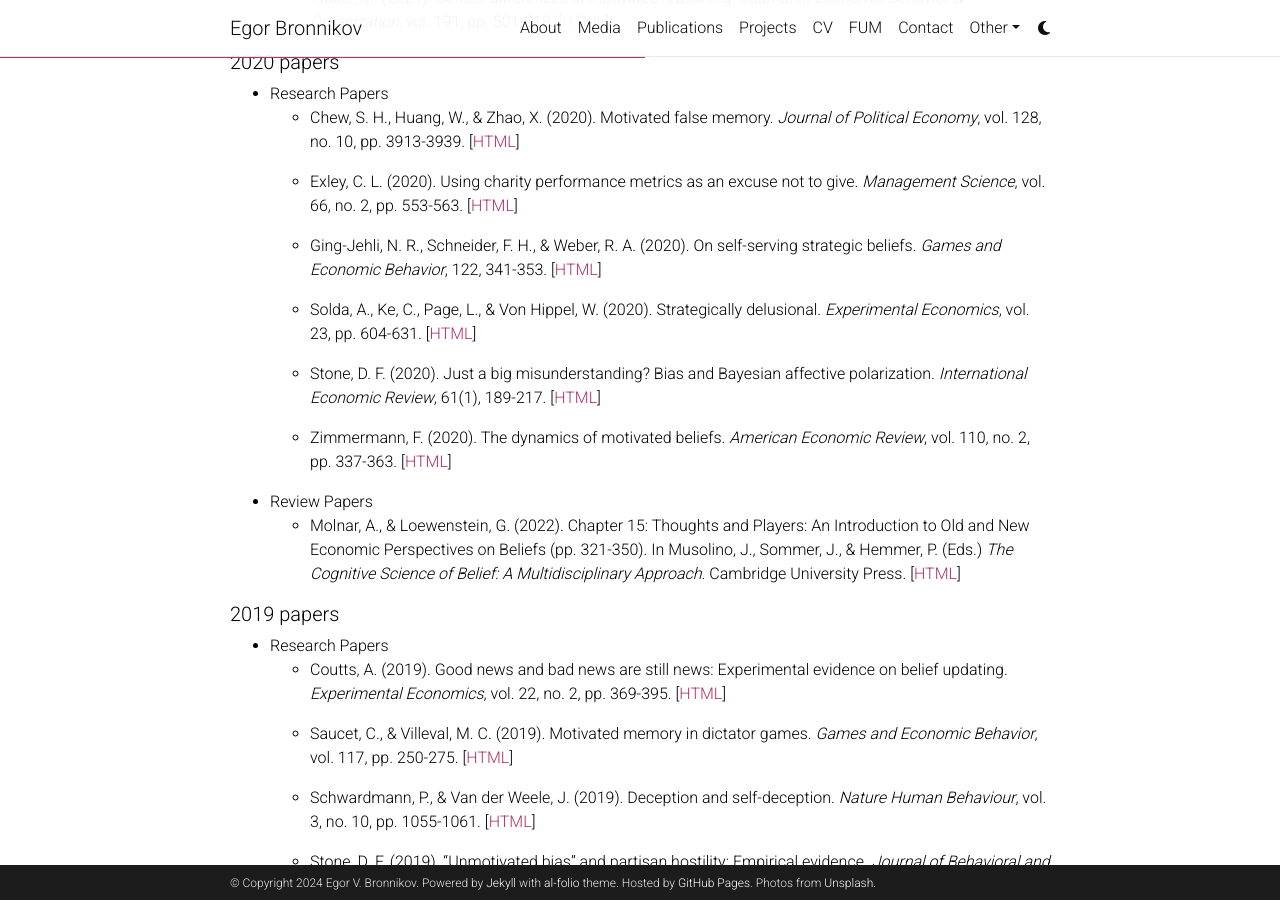
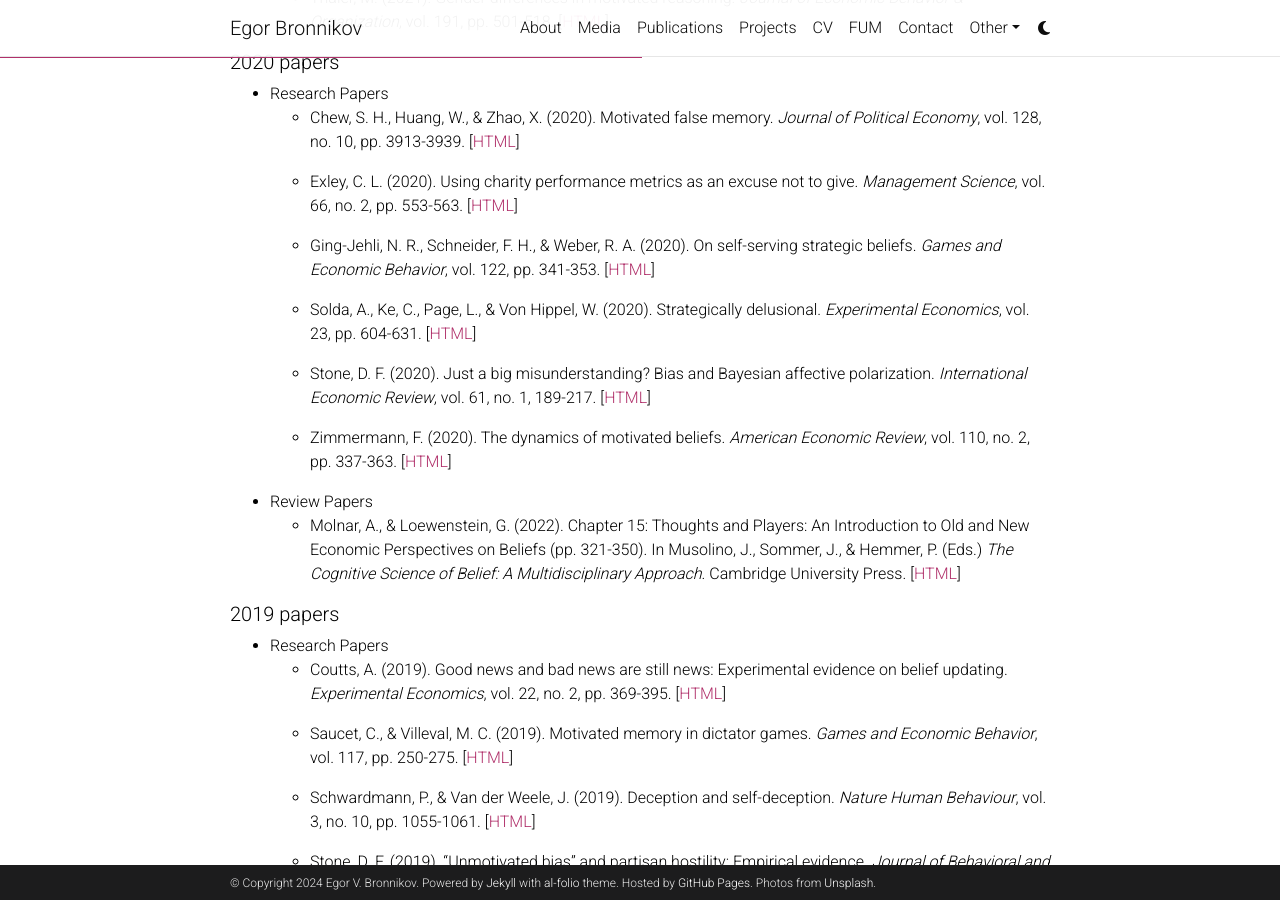
Before and after one commit to egorbronnikov/egorbronnikov.github.io, a Jekyll site: the page built from _pages/motivatedreasoning.md, in a window 1280 px wide and 900 px high, scrolled down 2446 px. Built offline with Jekyll 4.4.1, drawn with Linux system fonts in a browser that asks for light colours; comment, search, counter and statistics services are not loaded; a style sheet for code colours, icons or effects is not loaded; some of the changed text lies outside the part shown.

Commit message:
Update motivatedreasoning.md

```diff
--- a/_pages/motivatedreasoning.md
+++ b/_pages/motivatedreasoning.md
@@ -20,7 +20,7 @@
 
   - Thaler, M. (forthcoming). Good News Is Not a Sufficient Condition for Motivated Reasoning. _American Economic Journal: Microeconomics_. [[HTML](https://www.aeaweb.org/articles?id=10.1257/mic.20220146&&from=f)]
 
-  - Coffman, K., Collis, M. R., & Kulkarni, L. (2023). Stereotypes and belief updating. _Journal of the European Economic Association_.[[HTML]()]
+  - Coffman, K., Collis, M. R., & Kulkarni, L. (2023). Stereotypes and belief updating. _Journal of the European Economic Association_.[[HTML](https://academic.oup.com/jeea/advance-article-abstract/doi/10.1093/jeea/jvad063/7333976)]
 
 - Review Papers
   - TBA
@@ -52,7 +52,7 @@
 
   - Sprengholz, P., Henkel, L., Böhm, R., & Betsch, C. (2023). Historical narratives about the COVID-19 pandemic are motivationally biased. _Nature_, vol. 623, no. 7987, pp. 588-593. [[HTML](https://www.nature.com/articles/s41586-023-06674-5)]
 
-  - Wang, A., Wang, S., & Ye, X. (2023). When information conflicts with obligations: the role of motivated cognition. _The Economic Journal_, vol. 133, no. 654, pp. 2533-2552. [[HTML]()]
+  - Wang, A., Wang, S., & Ye, X. (2023). When information conflicts with obligations: the role of motivated cognition. _The Economic Journal_, vol. 133, no. 654, pp. 2533-2552. [[HTML](https://academic.oup.com/ej/article-abstract/133/654/2533/7175372)]
 
 - Review Papers
   - Amelio, A., & Zimmermann, F. (2023). Motivated memory in economics—a review. _Games_, vol. 14, no. 1, pp. 15. [[HTML](https://www.mdpi.com/2073-4336/14/1/15)]
@@ -104,11 +104,11 @@
 
   - Exley, C. L. (2020). Using charity performance metrics as an excuse not to give. _Management Science_, vol. 66, no. 2, pp. 553-563. [[HTML](https://pubsonline.informs.org/doi/pdf/10.1287/mnsc.2018.3268)]
 
-  - Ging-Jehli, N. R., Schneider, F. H., & Weber, R. A. (2020). On self-serving strategic beliefs. _Games and Economic Behavior_, 122, 341-353. [[HTML](https://www.sciencedirect.com/science/article/pii/S0899825620300713)]
+  - Ging-Jehli, N. R., Schneider, F. H., & Weber, R. A. (2020). On self-serving strategic beliefs. _Games and Economic Behavior_, vol. 122, pp. 341-353. [[HTML](https://www.sciencedirect.com/science/article/pii/S0899825620300713)]
 
   - Solda, A., Ke, C., Page, L., & Von Hippel, W. (2020). Strategically delusional. _Experimental Economics_, vol. 23, pp. 604-631. [[HTML](https://link.springer.com/article/10.1007/s10683-019-09636-9)]
 
-  - Stone, D. F. (2020). Just a big misunderstanding? Bias and Bayesian affective polarization. _International Economic Review_, 61(1), 189-217. [[HTML](https://onlinelibrary.wiley.com/doi/pdfdirect/10.1111/iere.12421)]
+  - Stone, D. F. (2020). Just a big misunderstanding? Bias and Bayesian affective polarization. _International Economic Review_, vol. 61, no. 1, 189-217. [[HTML](https://onlinelibrary.wiley.com/doi/pdfdirect/10.1111/iere.12421)]
 
   - Zimmermann, F. (2020). The dynamics of motivated beliefs. _American Economic Review_, vol. 110, no. 2, pp. 337-363.
   [[HTML](https://www.aeaweb.org/articles?id=10.1257/aer.20180728)]
@@ -177,7 +177,7 @@
 ##### 2015 papers
 
 - Research Papers
-  - Bénabou, R. (2015). The economics of motivated beliefs. _Revue d'économie politique_, (5), 665-685. [[HTML](https://www.cairn.info/revue-d-economie-politique-2015-5-page-665.htm)]
+  - Bénabou, R. (2015). The economics of motivated beliefs. _Revue d'économie politique_, vol. 5, pp. 665-685. [[HTML](https://www.cairn.info/revue-d-economie-politique-2015-5-page-665.htm)]
 
 - Review Papers
   - TBA
```
